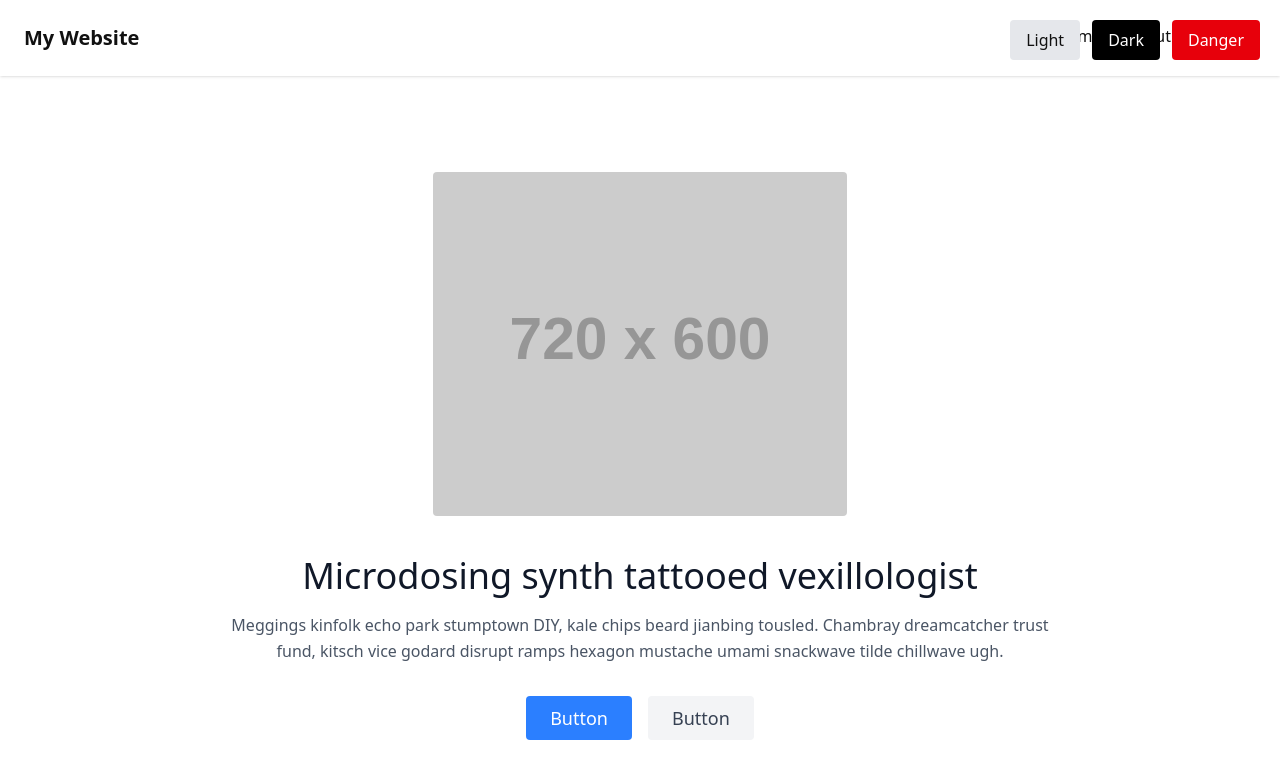
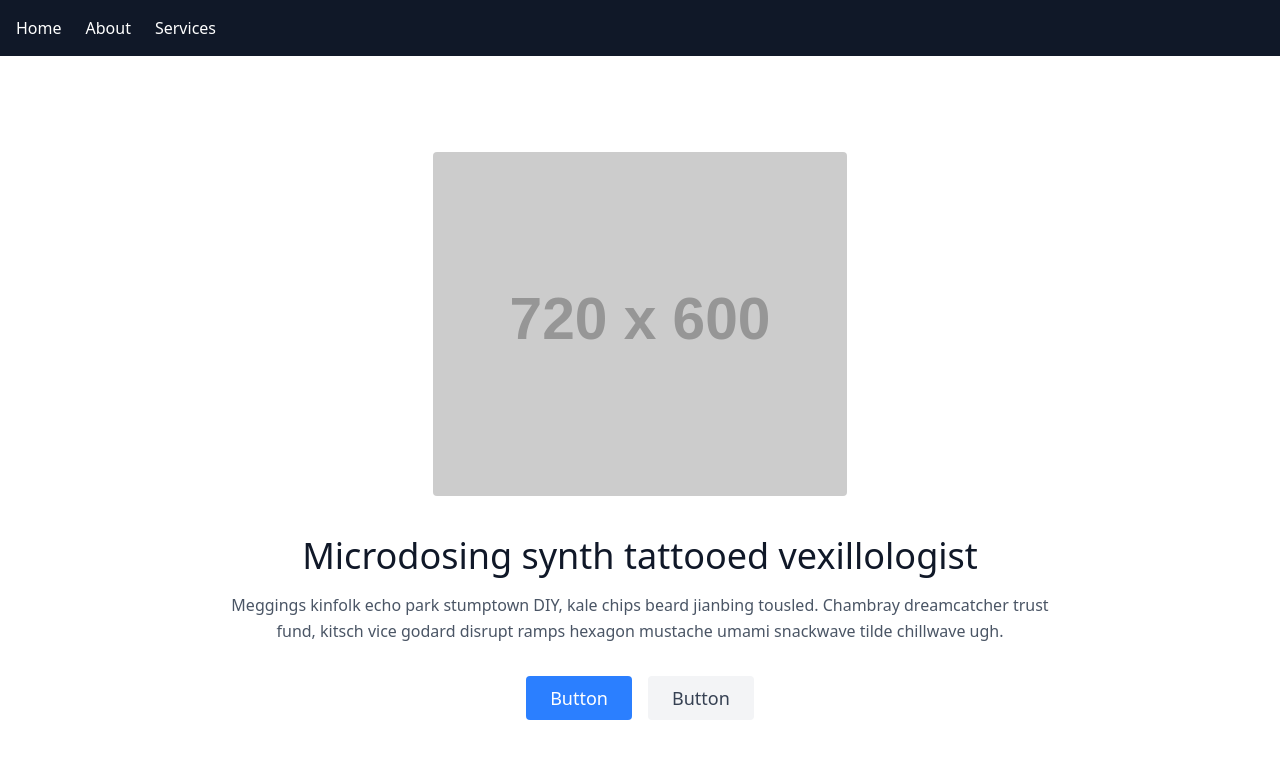
Before and after one commit to hafsa-nadim/SPA-Routes, a React (Vite) app: page / in a window 1280 px wide. Shown: the top 778 px of the page. Built offline with nearby package versions, Linux system fonts and the light colour scheme.

Commit message:
Refactor App component and remove useState

```diff
--- a/src/App.jsx
+++ b/src/App.jsx
@@ -1,154 +1,147 @@
-import React, { useState } from "react";
-import "./App.css";
+import React from "react";
+import './App.css';
 import { BrowserRouter, Route, Routes, Link } from "react-router-dom";
 
-function Home() {
-  return (
+function Home(){
+return(
 <>
 <section className="text-gray-600 body-font">
 <div className="container mx-auto flex px-5 py-24 items-center justify-center flex-col">
-          <img
-            className="lg:w-2/6 md:w-3/6 w-5/6 mb-10 object-cover object-center rounded"
-            alt="hero"
-            src="https://dummyimage.com/720x600"
-          />
-
+<img className="lg:w-2/6 md:w-3/6 w-5/6 mb-10 object-cover object-center rounded" alt="hero" src="https://dummyimage.com/720x600"/>
 <div className="text-center lg:w-2/3 w-full">
-            <h1 className="title-font sm:text-4xl text-3xl mb-4 font-medium text-gray-900">
-              Microdosing synth tattooed vexillologist
-            </h1>
-
-            <p className="mb-8 leading-relaxed">
-              Meggings kinfolk echo park stumptown DIY, kale chips beard
-              jianbing tousled. Chambray dreamcatcher trust fund, kitsch vice
-              godard disrupt ramps hexagon mustache umami snackwave tilde
-              chillwave ugh.
-            </p>
-
+<h1 className="title-font sm:text-4xl text-3xl mb-4 font-medium text-gray-900">Microdosing synth tattooed vexillologist</h1>
+<p className="mb-8 leading-relaxed">Meggings kinfolk echo park stumptown DIY, kale chips beard jianbing tousled. Chambray dreamcatcher trust fund, kitsch vice godard disrupt ramps hexagon mustache umami snackwave tilde chillwave ugh.</p>
 <div className="flex justify-center">
-              <button className="inline-flex text-white bg-blue-500 border-0 py-2 px-6 hover:bg-blue-600 rounded text-lg">
-                Button
-              </button>
-
-              <button className="ml-4 inline-flex text-gray-700 bg-gray-100 border-0 py-2 px-6 hover:bg-gray-200 rounded text-lg">
-                Button
-              </button>
+<button className="inline-flex text-white bg-blue-500 border-0 py-2 px-6 hover:bg-blue-600 rounded text-lg">Button</button>
+<button className="ml-4 inline-flex text-gray-700 bg-gray-100 border-0 py-2 px-6 hover:bg-gray-200 rounded text-lg">Button</button>
 </div>
 </div>
 </div>
 </section>
 </>
-  );
+)
 }
 
-function About() {
-  return (
+function About(){
+return(
 <>
 <section className="text-gray-600 body-font">
 <div className="container px-5 py-24 mx-auto">
-
 <div className="flex flex-col text-center w-full mb-20">
-            <h1 className="text-2xl font-medium title-font mb-4 text-gray-900 tracking-widest">
-              OUR TEAM
-            </h1>
-
-            <p className="lg:w-2/3 mx-auto leading-relaxed text-base">
-              Whatever cardigan tote bag tumblr hexagon brooklyn asymmetrical
-              gentrify.
-            </p>
+<h1 className="text-2xl font-medium title-font mb-4 text-gray-900 tracking-widest">OUR TEAM</h1>
+<p className="lg:w-2/3 mx-auto leading-relaxed text-base">Whatever cardigan tote bag tumblr hexagon brooklyn asymmetrical gentrify.</p>
 </div>
 
-          {/* cards stay same */}
+<div className="flex flex-wrap -m-4">
+
+<div className="p-4 lg:w-1/2">
+<div className="h-full flex sm:flex-row flex-col items-center sm:justify-start justify-center text-center sm:text-left">
+<img alt="team" className="shrink-0 rounded-lg w-48 h-48 object-cover object-center sm:mb-0 mb-4" src="https://dummyimage.com/200x200"/>
+<div className="grow sm:pl-8">
+<h2 className="title-font font-medium text-lg text-gray-900">Holden Caulfield</h2>
+<h3 className="text-gray-500 mb-3">UI Developer</h3>
+<p className="mb-4">DIY tote bag drinking vinegar cronut adaptogen squid fanny pack vaporware.</p>
+</div>
+</div>
+</div>
+
+<div className="p-4 lg:w-1/2">
+<div className="h-full flex sm:flex-row flex-col items-center sm:justify-start justify-center text-center sm:text-left">
+<img alt="team" className="shrink-0 rounded-lg w-48 h-48 object-cover object-center sm:mb-0 mb-4" src="https://dummyimage.com/201x201"/>
+<div className="grow sm:pl-8">
+<h2 className="title-font font-medium text-lg text-gray-900">Alper Kamu</h2>
+<h3 className="text-gray-500 mb-3">Designer</h3>
+<p className="mb-4">DIY tote bag drinking vinegar cronut adaptogen squid fanny pack vaporware.</p>
+</div>
+</div>
+</div>
+
+<div className="p-4 lg:w-1/2">
+<div className="h-full flex sm:flex-row flex-col items-center sm:justify-start justify-center text-center sm:text-left">
+<img alt="team" className="shrink-0 rounded-lg w-48 h-48 object-cover object-center sm:mb-0 mb-4" src="https://dummyimage.com/204x204"/>
+<div className="grow sm:pl-8">
+<h2 className="title-font font-medium text-lg text-gray-900">Atticus Finch</h2>
+<h3 className="text-gray-500 mb-3">UI Developer</h3>
+<p className="mb-4">DIY tote bag drinking vinegar cronut adaptogen squid fanny pack vaporware.</p>
+</div>
+</div>
+</div>
+
+<div className="p-4 lg:w-1/2">
+<div className="h-full flex sm:flex-row flex-col items-center sm:justify-start justify-center text-center sm:text-left">
+<img alt="team" className="shrink-0 rounded-lg w-48 h-48 object-cover object-center sm:mb-0 mb-4" src="https://dummyimage.com/206x206"/>
+<div className="grow sm:pl-8">
+<h2 className="title-font font-medium text-lg text-gray-900">Henry Letham</h2>
+<h3 className="text-gray-500 mb-3">Designer</h3>
+<p className="mb-4">DIY tote bag drinking vinegar cronut adaptogen squid fanny pack vaporware.</p>
+</div>
+</div>
+</div>
+
+</div>
 </div>
 </section>
 </>
-  );
+)
 }
 
-function Services() {
-  return (
+function Services(){
+return(
 <>
 <section className="text-gray-600 body-font">
 <div className="container px-5 py-24 mx-auto">
 
 <div className="flex flex-wrap w-full mb-20 flex-col items-center text-center">
-            <h1 className="sm:text-3xl text-2xl font-medium title-font mb-2 text-gray-900">
-              Pitchfork Kickstarter
-            </h1>
-
-            <p className="lg:w-1/2 w-full leading-relaxed text-gray-500">
-              Whatever cardigan tote bag tumblr hexagon brooklyn asymmetrical.
-            </p>
+<h1 className="sm:text-3xl text-2xl font-medium title-font mb-2 text-gray-900">Pitchfork Kickstarter Taxidermy</h1>
+<p className="lg:w-1/2 w-full leading-relaxed text-gray-500">Whatever cardigan tote bag tumblr hexagon brooklyn asymmetrical gentrify.</p>
 </div>
 
-          {/* service cards stay same */}
+<div className="flex flex-wrap -m-4">
 
+<div className="xl:w-1/3 md:w-1/2 p-4">
+<div className="border border-gray-200 p-6 rounded-lg">
+<h2 className="text-lg text-gray-900 font-medium title-font mb-2">Shooting Stars</h2>
+<p className="leading-relaxed text-base">Fingerstache flexitarian street art 8-bit waist co.</p>
+</div>
+</div>
+
+<div className="xl:w-1/3 md:w-1/2 p-4">
+<div className="border border-gray-200 p-6 rounded-lg">
+<h2 className="text-lg text-gray-900 font-medium title-font mb-2">The Catalyzer</h2>
+<p className="leading-relaxed text-base">Fingerstache flexitarian street art 8-bit waist co.</p>
+</div>
+</div>
+
+<div className="xl:w-1/3 md:w-1/2 p-4">
+<div className="border border-gray-200 p-6 rounded-lg">
+<h2 className="text-lg text-gray-900 font-medium title-font mb-2">Neptune</h2>
+<p className="leading-relaxed text-base">Fingerstache flexitarian street art 8-bit waist co.</p>
+</div>
+</div>
+
+</div>
 </div>
 </section>
 </>
-  );
+)
 }
 
-export default function App() {
-
-  const [theme, setTheme] = useState("light");
-
-  return (
+export default function App(){
+return(
 <BrowserRouter>
 
-      <div className={`app ${theme}`}>
-
-        {/* NAVBAR */}
-
-        <nav className="flex justify-between p-6 shadow">
-
-          <h1 className="text-xl font-bold">My Website</h1>
-
-          <div className="flex gap-6">
+<nav className="bg-gray-900 text-white p-4 flex gap-6">
 <Link to="/">Home</Link>
 <Link to="/about">About</Link>
 <Link to="/services">Services</Link>
-          </div>
-
 </nav>
 
-        {/* THEME BUTTONS */}
-
-        <div className="fixed top-5 right-5 flex gap-3 z-50">
-
-          <button
-            onClick={() => setTheme("light")}
-            className="px-4 py-2 bg-gray-200 rounded"
-          >
-            Light
-          </button>
-
-          <button
-            onClick={() => setTheme("dark")}
-            className="px-4 py-2 bg-black text-white rounded"
-          >
-            Dark
-          </button>
-
-          <button
-            onClick={() => setTheme("danger")}
-            className="px-4 py-2 bg-red-600 text-white rounded"
-          >
-            Danger
-          </button>
-
-        </div>
-
-        {/* ROUTES */}
-
 <Routes>
-          <Route path="/" element={<Home />} />
-          <Route path="/about" element={<About />} />
-          <Route path="/services" element={<Services />} />
+<Route path="/" element={<Home/>}/>
+<Route path="/about" element={<About/>}/>
+<Route path="/services" element={<Services/>}/>
 </Routes>
 
-      </div>
-
 </BrowserRouter>
-  );
+)
 }
```
Lines whose indentation alone changed are shown as unchanged.
